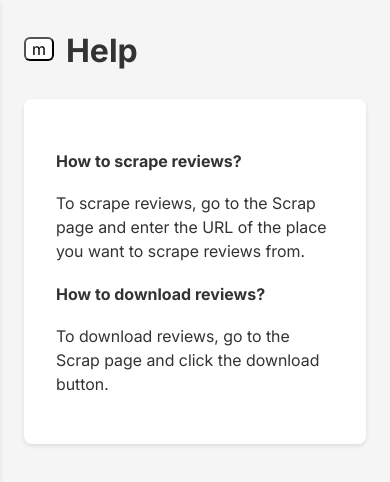
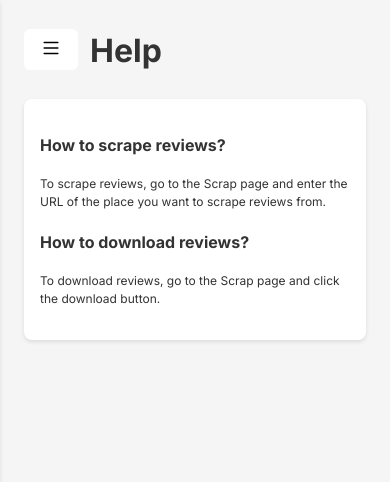
Before and after one commit to shakhrillo/m_main, a React (Vite) app in the folder SELENIUM_NODEJS/client/: page /help in a window 390 px wide. Shown: the top 482 px of the page. Built offline with nearby package versions, Linux system fonts and the light colour scheme; no server answers; sample sign-in values are in the browser's storage.

Commit message:
new changes for mobile version

```diff
--- a/SELENIUM_NODEJS/client/src/pages/Help.tsx
+++ b/SELENIUM_NODEJS/client/src/pages/Help.tsx
@@ -1,6 +1,7 @@
 import React from "react"
 import { useFirebase } from "../contexts/FirebaseProvider"
 import { useMenu } from "../context/MenuContext/MenuContext"
+import menuIcon from "../assets/icons/list.svg"
 
 const Help: React.FC = () => {
   const { user } = useFirebase()
@@ -8,8 +9,8 @@ const Help: React.FC = () => {
   return (
     <div>
       <div className="d-flex align-items-center gap-3">
-        <button className="sidebar-toggle-btn" onClick={toggleMenu}>
-          m
+        <button className="sidebar-toggle-btn button" onClick={toggleMenu}>
+          <img src={menuIcon} alt="menu-icon" />
         </button>
         <h2>Help</h2>
       </div>
--- a/SELENIUM_NODEJS/client/src/pages/Payments.tsx
+++ b/SELENIUM_NODEJS/client/src/pages/Payments.tsx
@@ -7,6 +7,7 @@ import {
   getPaymentsQuery,
 } from "../services/firebaseService"
 import { useMenu } from "../context/MenuContext/MenuContext"
+import menuIcon from "../assets/icons/list.svg"
 
 function Payments() {
   const { firestore, user } = useFirebase()
@@ -67,8 +68,8 @@ function Payments() {
   return (
     <div>
       <div className="d-flex align-items-center gap-3 py-3 my-5">
-        <button className="sidebar-toggle-btn" onClick={toggleMenu}>
-          m
+        <button className="sidebar-toggle-btn button" onClick={toggleMenu}>
+          <img src={menuIcon} alt="menu-icon" />
         </button>
         <h3 className="m-0">Payments</h3>
         <button className="button button-lg button-success ml-auto">
--- a/SELENIUM_NODEJS/client/src/pages/Scrap.tsx
+++ b/SELENIUM_NODEJS/client/src/pages/Scrap.tsx
@@ -1,14 +1,15 @@
 import React from "react"
 import { ReviewsForm } from "../components/reviews-form"
 import { useMenu } from "../context/MenuContext/MenuContext"
+import menuIcon from "../assets/icons/list.svg"
 
 const Scrap: React.FC = () => {
   const { toggleMenu } = useMenu()
   return (
     <div>
       <div className="d-flex align-items-center gap-3 py-3 my-5 ">
-        <button className="sidebar-toggle-btn" onClick={toggleMenu}>
-          m
+        <button className="sidebar-toggle-btn button" onClick={toggleMenu}>
+          <img src={menuIcon} alt="menu-icon" />
         </button>
         <h3 className="m-0">Scrap</h3>
         <button className="button button-lg button-success ml-auto">
--- a/SELENIUM_NODEJS/client/src/pages/Settings.tsx
+++ b/SELENIUM_NODEJS/client/src/pages/Settings.tsx
@@ -1,6 +1,7 @@
 import React, { useState } from "react"
 import { useFirebase } from "../contexts/FirebaseProvider"
 import { useMenu } from "../context/MenuContext/MenuContext"
+import menuIcon from "../assets/icons/list.svg"
 
 const Settings: React.FC = () => {
   const { user } = useFirebase()
@@ -12,8 +13,8 @@ const Settings: React.FC = () => {
   return (
     <div>
       <div className="d-flex align-items-center gap-3">
-        <button className="sidebar-toggle-btn" onClick={toggleMenu}>
-          m
+        <button className="sidebar-toggle-btn button" onClick={toggleMenu}>
+          <img src={menuIcon} alt="menu-icon" />
         </button>
         <h2>Settings</h2>
       </div>
--- a/SELENIUM_NODEJS/client/src/styles/base/_typography.scss
+++ b/SELENIUM_NODEJS/client/src/styles/base/_typography.scss
@@ -27,6 +27,9 @@ h3 {
   font-weight: $font-weight-bold;
   line-height: $line-height-base;
   margin-bottom: $spacing-lg;
+  @media (max-width: 576px) {
+    font-size: 1.2rem;
+  }
 }
 
 p {
@@ -34,6 +37,9 @@ p {
   line-height: $line-height-base;
   margin-top: 0;
   margin-bottom: $spacing-md;
+  @media (max-width: 576px) {
+    font-size: 12px;
+  }
 }
 
 small {
--- a/SELENIUM_NODEJS/client/src/styles/components/_button.scss
+++ b/SELENIUM_NODEJS/client/src/styles/components/_button.scss
@@ -14,6 +14,9 @@
   &-lg {
     font-size: $font-size-lg;
     padding: $button-padding-lg;
+    @media (max-width: 576px) {
+      font-size: 1rem;
+    }
   }
 
   &-primary {
--- a/SELENIUM_NODEJS/client/src/styles/components/_card.scss
+++ b/SELENIUM_NODEJS/client/src/styles/components/_card.scss
@@ -36,4 +36,8 @@
     border-top: $border-width solid $border-color;
     gap: $spacing-sm;
   }
+
+  @media (max-width: 576px) {
+    padding: 0;
+  }
 }
```
